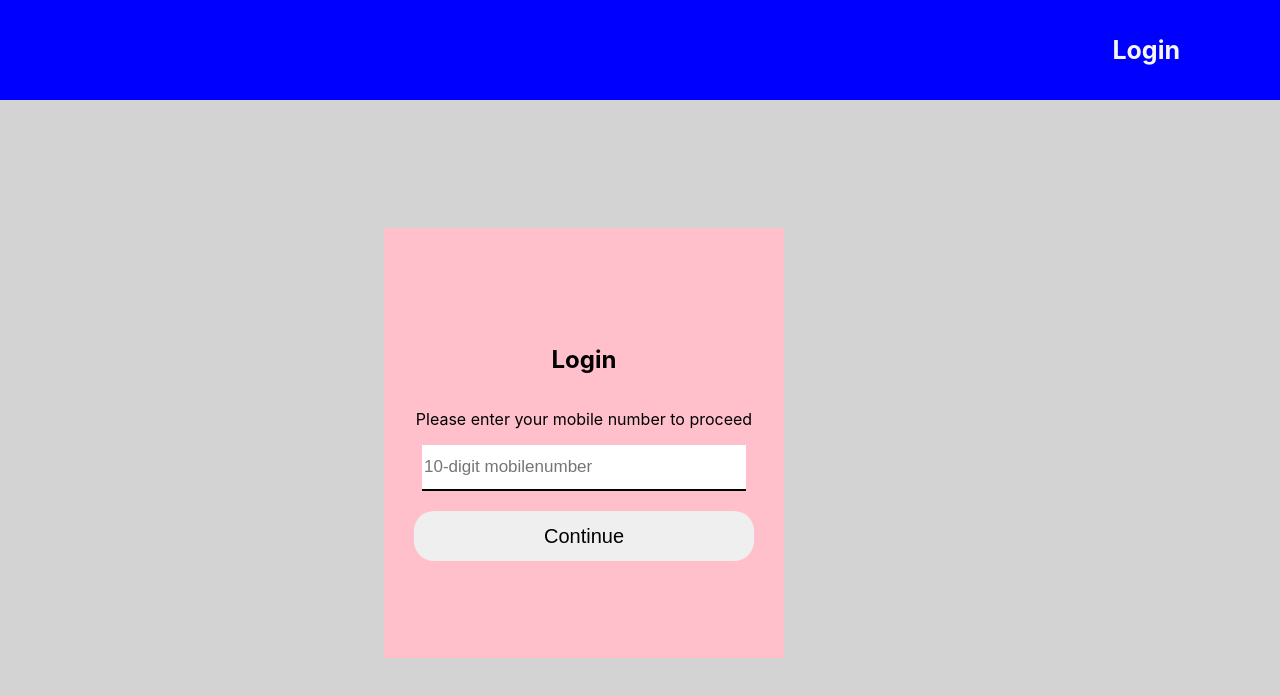
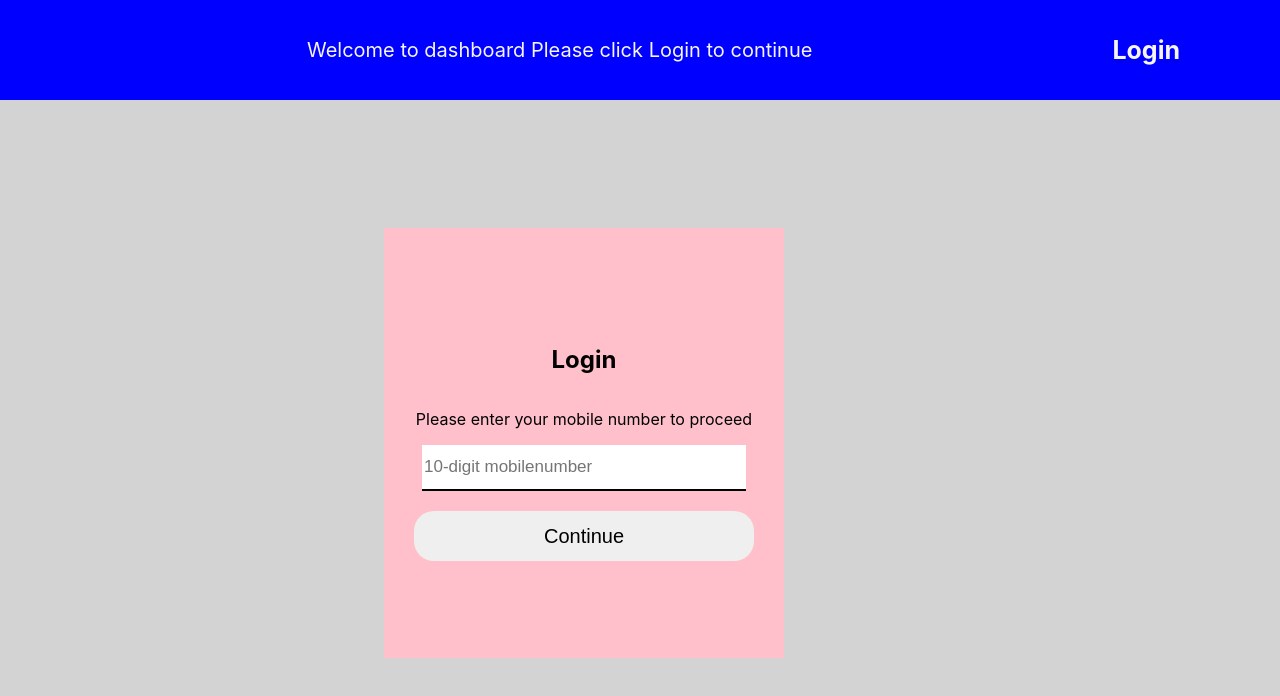
Before and after one commit to ashurajchandra/orahi-task, a React (Create React App) app: page /login in a window 1280 px wide. Shown: the top 696 px of the page. Built offline with nearby package versions, Linux system fonts and the light colour scheme.

Commit message:
para added in nav

```diff
--- a/src/Navbar.js
+++ b/src/Navbar.js
@@ -13,6 +13,9 @@ class Navbar extends Component {
 
     return (
       <div className="navbar">
+        {!isLoggedIn && (
+          <p>Welcome to dashboard Please click Login to continue</p>
+        )}
         {isLoggedIn ? (
           <h3 onClick={this.handleLogout}>Logout</h3>
         ) : (
--- a/src/index.css
+++ b/src/index.css
@@ -30,6 +30,11 @@ code {
 }
 .navbar h3:hover {
   color: yellow;
+}
+.navbar p {
+  margin-right: 300px;
+  font-size: 20px;
+  color: whitesmoke;
 }
 
 .no-arrow {
```
